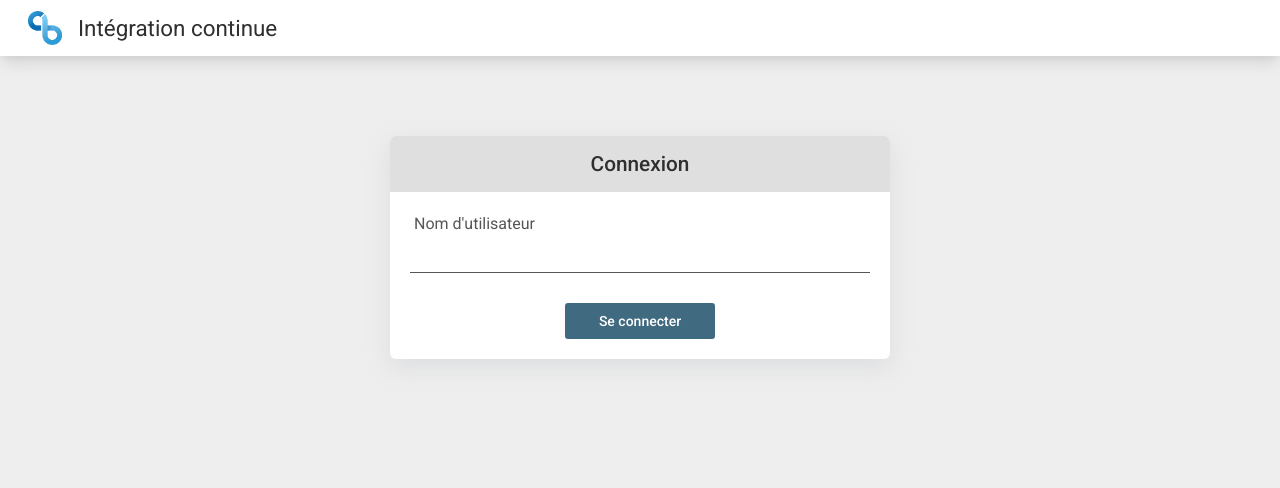
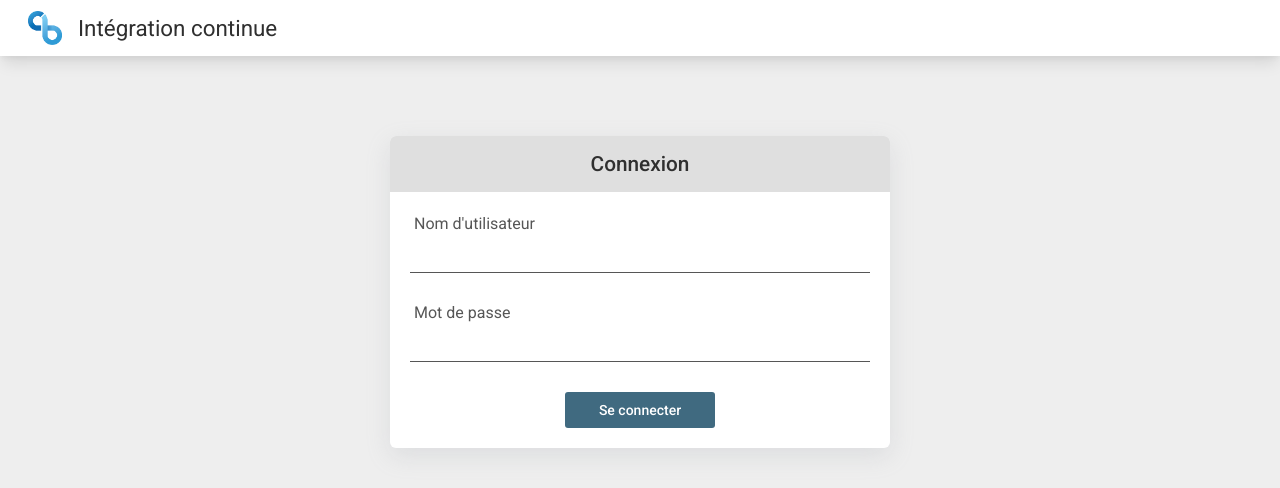
Before and after one commit to Minarox/Master-Info, a Vue app: page /login in a window 1280 px wide. Shown: the top 488 px of the page. Built offline with nearby package versions, Linux system fonts and the light colour scheme.

Commit message:
Add password field

```diff
--- a/src/assets/js/api.js
+++ b/src/assets/js/api.js
@@ -43,8 +43,8 @@ function headers() {
     }
 }
 
-function login(username) {
-    return axios.post(api_url + "/login", {username: username}, headers())
+function login(username, password) {
+    return axios.post(api_url + "/login", {username: username, password: password}, headers())
         .then(response => {
             localStorage.setItem("session", JSON.stringify(response["data"]));
             return response["data"];
--- a/src/views/Login.vue
+++ b/src/views/Login.vue
@@ -10,13 +10,16 @@
           </header>
 
           <section>
-            <div :class="(error) ? 'error' : ''">
-              <p>Nombre maximal d'utilisateurs atteint. <br>
+            <div :class="(errorBadLogin || errorMaxUsers) ? 'error' : ''">
+              <p v-if="errorBadLogin">Mot de passe incorrecte.</p>
+              <p v-if="errorMaxUsers">Nombre maximal d'utilisateurs atteint. <br>
                 Veuillez contacter l'administrateur.</p>
             </div>
             <form @submit.prevent="loginForm">
               <label for="login">Nom d'utilisateur</label>
               <input type="text" name="login" id="login" autofocus autocomplete="username" required v-model="username">
+              <label for="password">Mot de passe</label>
+              <input type="text" name="password" id="password" autocomplete="password" required v-model="password">
               <button v-if="loading" type="submit" disabled><i class="fa fa-spinner fa-spin"></i></button>
               <button v-else type="submit">Se connecter</button>
             </form>
@@ -39,8 +42,10 @@ export default {
   data() {
     return {
       username: '',
+      password: '',
       loading: false,
-      error: false
+      errorBadLogin: false,
+      errorMaxUsers: false
     }
   },
   mounted() {
@@ -49,18 +54,27 @@ export default {
   methods: {
     loginForm() {
       this.loading = true;
-      API.login(this.username).then(() => {
+      API.login(this.username, this.password).then(() => {
         this.$router.push('/');
-      }).catch(() => {
+      }).catch(error => {
         this.loading = false;
-        this.error = true;
+        if (error.response.status === 401) {
+          this.errorBadLogin = true;
+        } else if (error.response.status === 403) {
+          this.errorMaxUsers = true;
+        }
       })
     }
   },
   watch: {
     username: function () {
-      this.error = false;
+      this.errorBadLogin = false;
+      this.errorMaxUsers = false;
     },
+    password: function () {
+      this.errorBadLogin = false;
+      this.errorMaxUsers = false;
+    }
   }
 };
 </script>
```
